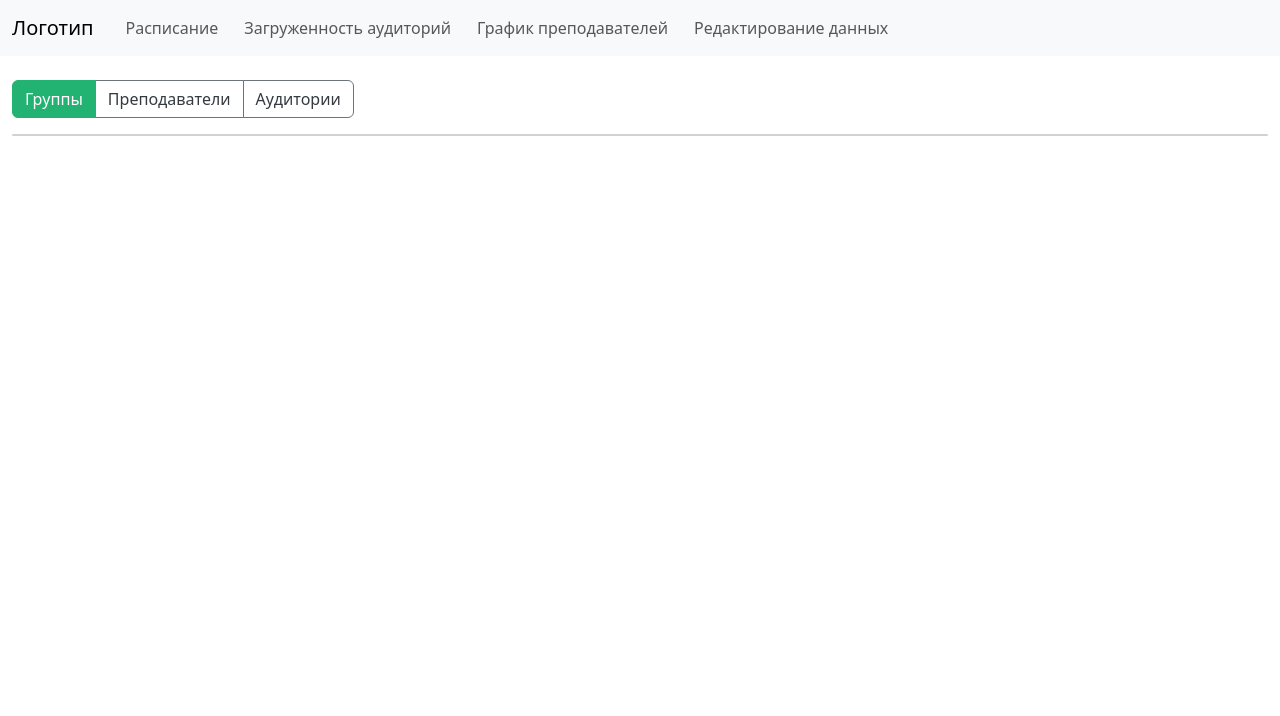
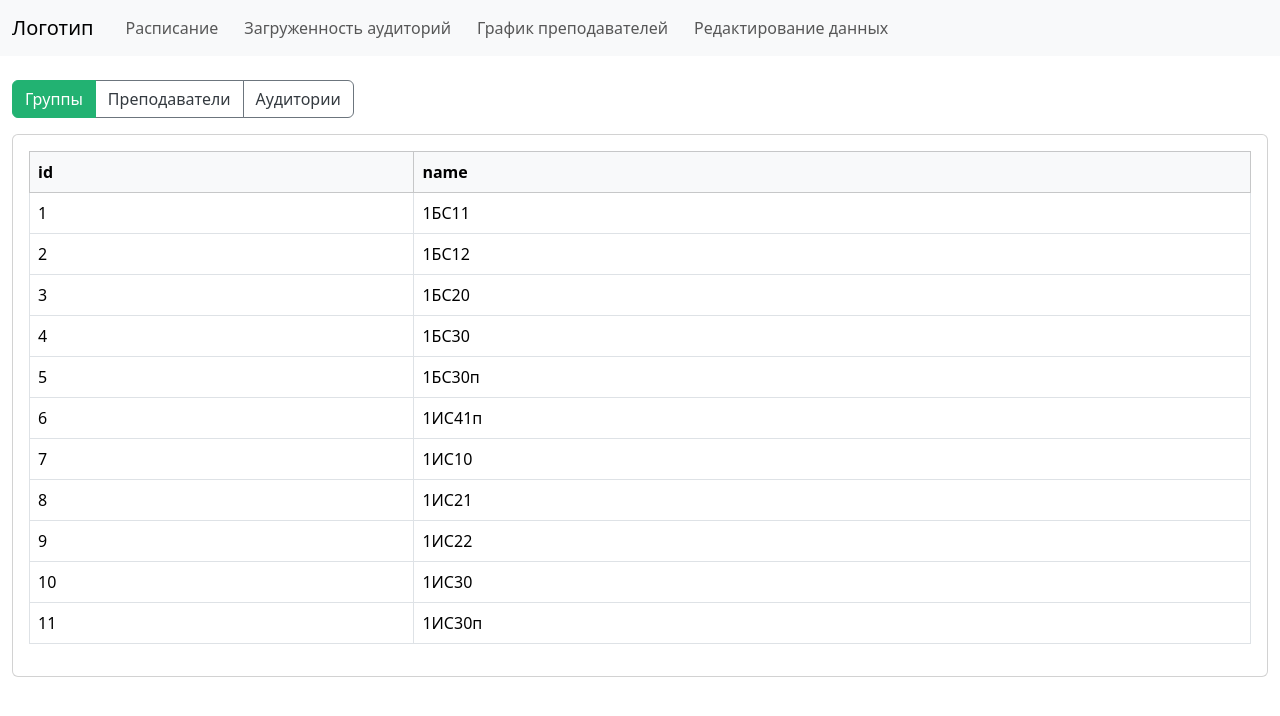
Before and after one commit to spreda/timetable-planner, a FastAPI app: page /data_editor.html in a window 1280 px wide. Shown: the top 716 px of the page. Run offline with FastAPI, Linux system fonts and the light colour scheme; some libraries are stand-ins or nearby versions.

Commit message:
Добавлена страница для редактирования данных

```diff
--- a/app/main.py
+++ b/app/main.py
@@ -35,8 +35,10 @@ app.mount("/static", StaticFiles(directory="../frontend/static"), name="static")
 # Create database tables
 Base.metadata.create_all(bind=engine)
 
-@app.get("/{page_name}", response_class=HTMLResponse)
-async def render(page_name, request: Request):
+@app.get("/{page_name:path}", response_class=HTMLResponse)
+async def render(page_name: str, request: Request):
+    if page_name == "":
+        page_name = "index.html"
     return templates.TemplateResponse(f"{page_name}", {"request": request}, mimetypes=custom_mimetype)
 
 routes: list = [
--- a/frontend/static/js/UIComponents/TableView.js
+++ b/frontend/static/js/UIComponents/TableView.js
@@ -1,8 +1,8 @@
 export class TableView {
-    constructor(tableElement, headers = [], displayNames = [], data = [], title = '', caption = '', classConfig = {}) {
+    constructor(tableElement, headers = [], displayNames = [], columnEditModes = [], data = [], title = '', caption = '', classConfig = {}) {
         this.tableElement = tableElement;
         this.headers = headers;
-        this.displayNames = displayNames; // Отображаемые названия для заголовков таблицы
+        this.displayNames = displayNames;
         this.data = data;
         this.title = title;
         this.caption = caption;
@@ -10,6 +10,7 @@ export class TableView {
             table: classConfig.table || 'table table-bordered',
             thead: classConfig.thead || 'table-light',
         };
+        this.render();
     }
 
     getDisplayName(index) {
@@ -33,11 +34,11 @@ export class TableView {
                 <table class="${this.classConfig.table}">
                     ${tableCaption}
                     <thead class="${this.classConfig.thead}">
-                    <tr>
-                        ${this.headers.map((header, index) =>
-                            `<th class="${index === 0 ? 'first-column' : 'other-column'}">${this.getDisplayName(index)}</th>`
-                        ).join('')}
-                    </tr>
+                        <tr>
+                            ${this.headers.map((header, index) =>
+                                `<th class="${index === 0 ? 'first-column' : 'other-column'}">${this.getDisplayName(index)}</th>`
+                            ).join('')}
+                        </tr>
                     </thead>
                     <tbody id="table-body">
                     </tbody>
@@ -45,17 +46,58 @@ export class TableView {
             </div>
         `;
 
+        this.populateTableBody();
+    }
+
+    populateTableBody() {
         const tableBody = this.tableElement.querySelector('#table-body');
+        tableBody.innerHTML = '';
+
         this.data.forEach(rowData => {
             const row = document.createElement('tr');
             row.className = 'table-row';
 
-            // Заполнение каждой ячейки в строке на основе объекта данных
             row.innerHTML = this.headers.map((header, index) =>
-                `<td class="${index === 0 ? 'first-column' : 'other-column'}">${rowData[header] || ''}</td>`
+                `<td class="${index === 0 ? 'first-column' : 'other-column'}">
+                    <div class="cell-content">${rowData[header] ?? ''}</div>
+                </td>`
             ).join('');
+
+            // Bind editCell directly to the div elements
+            row.querySelectorAll('.cell-content').forEach(div => {
+                div.addEventListener('click', () => this.editCell(div));
+            });
+
             tableBody.appendChild(row);
         });
+    }
+
+    editCell(div) {
+        const cell = div.parentElement;
+        const currentValue = div.innerText;
+        const input = document.createElement('input');
+        input.type = 'text';
+        input.value = currentValue;
+
+        input.style.width = `${currentValue.length + 1}ch`;;
+
+        cell.innerHTML = '';
+        cell.appendChild(input);
+
+        input.addEventListener('blur', () => {
+            const newValue = input.value;
+            div.innerHTML = newValue;
+            cell.innerHTML = '';
+            cell.appendChild(div);
+        });
+
+        input.addEventListener('keydown', (event) => {
+            if (event.key === 'Enter') {
+                input.blur();
+            }
+        });
+
+        input.focus();
     }
 
     updateData(newData) {
--- a/frontend/static/js/classes/Schedule.js
+++ b/frontend/static/js/classes/Schedule.js
@@ -17,9 +17,17 @@ let groups = [
     { id: 11, name: '1ИС30п' },
 ];
 
+let rooms = [
+    { id: 0, name: '305', building: 'Гл (ИндИ)', "type": "Учебная аудитория" },
+    { id: 1, name: '325', building: 'Гл (ИндИ)', "type": "Учебная аудитория" },
+    { id: 2, name: '323', building: 'Гл (ИндИ)', "type": "Учебная аудитория" },
+    { id: 3, name: 'СЗ', building: 'Гл (ИндИ)', "type": "Спортивный зал" },
+    { id: 4, name: '301', building: 'Гл (ИндИ)', "type": "Компьютерный класс" },
+];
+
 let timeslots = [
-    { id: 1, date: '16.09.2024', type: 'Лекция', courseId: 1, room: 'A101', groupId: 8 },
-    { id: 2, date: '16.09.2024', type: 'Практическое занятие', courseId: 2, room: 'B202', groupId: 9 },
+    { id: 1, date: '16.09.2024', type: 'Лекция', courseId: 1, room: '101', groupId: 8 },
+    { id: 2, date: '16.09.2024', type: 'Практическое занятие', courseId: 2, room: '202', groupId: 9 },
 ];
 
 let lecturers = [
@@ -35,13 +43,14 @@ let shifts = {
 };
 
 export class Schedule {
-    constructor(courses, groups, timeslots, lecturers, shifts) {
+    constructor(courses, groups, rooms, timeslots, lecturers, shifts) {
       this.courses = courses;
       this.groups = groups;
+      this.rooms = rooms;
       this.timeslots = timeslots;
       this.lecturers = lecturers;
       this.shifts = shifts;
     }
 }
 
-export let schedule = new Schedule(courses, groups, timeslots, lecturers, shifts);
+export let schedule = new Schedule(courses, groups, rooms, timeslots, lecturers, shifts);
--- a/frontend/static/js/data_editor.js
+++ b/frontend/static/js/data_editor.js
@@ -1,8 +1,39 @@
-import { Schedule, schedule } from "./classes/Schedule.js";
+import { schedule } from "./classes/Schedule.js";
 import { ButtonRow } from "./UIComponents/Buttons.js";
+import { TableView } from "./UIComponents/TableView.js";
 
-let btnRow = new ButtonRow([
-    {id: 'group-view-btn'},
-    {id: 'prof-view-btn'},
-    {id: 'room-view-btn'},
-]);
+function initApp() {
+    const views = ['group-view-btn', 'prof-view-btn', 'room-view-btn'];
+
+    let data = [schedule.groups, schedule.lecturers, schedule.rooms];
+    let currentData = data[0];
+
+    const scheduleElement = document.getElementById('table-container');
+    let headers =  Object.keys(currentData[0]);
+
+    let tableView = new TableView(
+        scheduleElement,
+        headers,
+        headers,
+        [],
+        currentData,
+    );
+
+    let viewSwitch = new ButtonRow([
+        {id: views[0], callback: () => {
+            tableView.updateHeaders(Object.keys(data[0][0]));
+            tableView.updateData(data[0]);
+        }},
+        {id: views[1], callback: () => {
+            tableView.updateHeaders(Object.keys(data[1][0]));
+            tableView.updateData(data[1]);
+        }},
+        {id: views[2], callback: () => {
+            tableView.updateHeaders(Object.keys(data[2][0]));
+            tableView.updateData(data[2]);
+        }},
+    ]);
+}
+
+// Запускаем приложение после загрузки DOM
+document.addEventListener('DOMContentLoaded', initApp);
--- a/frontend/static/js/lesson_planner.js
+++ b/frontend/static/js/lesson_planner.js
@@ -1,4 +1,4 @@
-import { Schedule, schedule } from "./classes/Schedule.js";
+import { schedule } from "./classes/Schedule.js";
 import { ButtonRow } from "./UIComponents/Buttons.js";
 import { TableView } from "./UIComponents/TableView.js";
 
@@ -129,6 +129,7 @@ function initApp() {
         scheduleElement,
         tableViewHeaders,
         tableViewDisplayHeaders,
+        [],
         tableViewData,
         'Текущее расписание'
     );
--- a/frontend/static/js/shift_schedules.js
+++ b/frontend/static/js/shift_schedules.js
@@ -1,4 +1,4 @@
-import { Schedule, schedule } from "./classes/Schedule.js";
+import { schedule } from "./classes/Schedule.js";
 import { TableView } from "./UIComponents/TableView.js";
 
 function getDaysAndWeekdaysInCurrentMonth() {
@@ -33,6 +33,7 @@ function initApp() {
     const tableView = new TableView(scheduleElement,
         shiftHeaders,
         shiftDisplayHeaders,
+        [],
         shiftData,
         'Расписание смен',
         'Сентябрь',
```
Also changed, not shown: frontend/static/css/table-view.css (+8 -2 lines).
